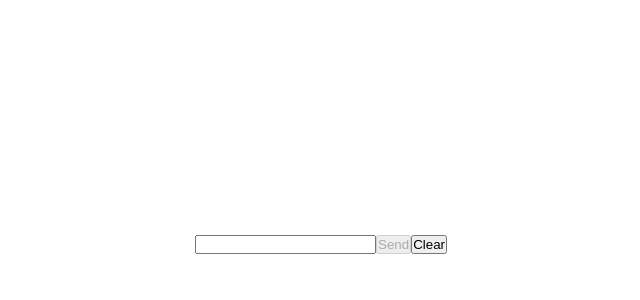
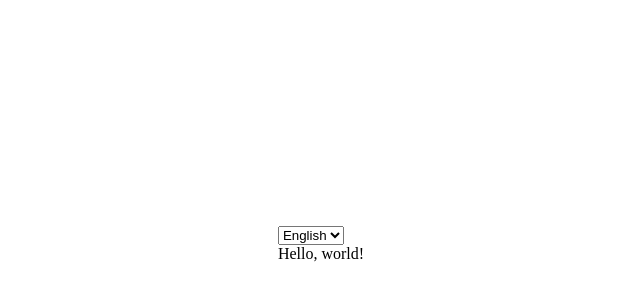
Before and after one commit to Erodot0/react-exercises, a React (Create React App) app in the folder my-app/: page / in a window 1280 px wide. Shown: the part 156-456 px from the top of the page, without its empty margins (319-959 px from the left). Built offline with nearby package versions, Linux system fonts and the light colour scheme.

Commit message:
added display language component

```diff
--- a/my-app/src/App.js
+++ b/my-app/src/App.js
@@ -1,5 +1,7 @@
 import React from "react";
 import { Container } from "./Container";
+import { DisplayLanguage } from "./DisplayLanguage";
+import { LanguageContext } from "./LanguageContext";
 // import { Counter } from "./Counter";
 // import { HelloWorld } from "./HelloWorld";
 // import { Welcome } from "./Welcome";
@@ -9,23 +11,39 @@
 import { TodoList } from "./TodoList";
 
 export class App extends React.Component {
+    state = {
+        language: "en"
+    }
+
+    handleLangChange = (event) => {
+        this.setState({
+            language: event.target.value
+        })
+    }
     render() {
         return (
             <div>
+                <select value={this.state.language} onChange={this.handleLangChange}>
+                    <option value="en">English</option>
+                    <option value="it">Italian</option>
+                </select>
+                <LanguageContext.Provider value={this.state.language}>
+                    <DisplayLanguage/>
+                </LanguageContext.Provider>
                 {/* <HelloWorld /> */}
                 {/* <Welcome name="john" age="12"/> */}
                 {/* <Counter initialValue={0} incrementAmount={1} incrementInterval={1000}/> */}
                 {/* <InteractiveWelcome /> */}
                 {/* <Login /> */}
                 {/* <UncontrolledLogin /> */}
-                <TodoList render={(name,remove) => {
+                {/* <TodoList render={(name,remove) => {
                     return (
                             <ul>
                                 {name.map((name, index) => <li key={name + index}>{name}
                                     <button onClick={remove}>Remove</button></li>)}
                             </ul>
                     )
-                }} />
+                }} /> */}
                 {/* <Container title="A nice container"/> */}
             </div>
         )
--- /dev/null
+++ b/my-app/src/DisplayLanguage.js
@@ -0,0 +1,28 @@
+import React from "react";
+import { LanguageContext } from "./LanguageContext";
+
+export class DisplayLanguage extends React.Component{
+    Lang = {
+        en: {
+            text: "Hello, world!"
+        },
+        it: {
+            text: "Ciao, Mondo!"
+        }
+    }
+    render(){
+        return(
+            <LanguageContext.Consumer>
+                {(language) => {
+                    return (
+                        <div>
+                            {this.Lang[language].text}
+                        </div>
+                    )
+                }
+
+                }
+            </LanguageContext.Consumer>
+        )
+    }
+}
--- /dev/null
+++ b/my-app/src/LanguageContext.js
@@ -0,0 +1,3 @@
+import { createContext } from "react";
+
+export const LanguageContext = createContext("en")
```
